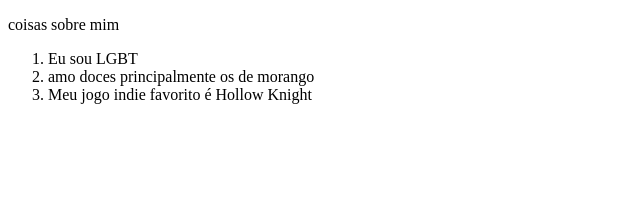
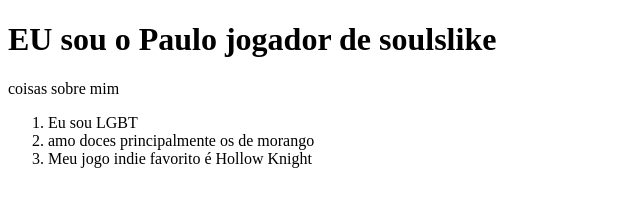
Before and after one commit to Paulo-dev-developer/prova-git-github, a plain HTML site: page sobre.html in a window 1280 px wide. Shown: the whole page, without its empty margins (0-640 px from the left). Drawn offline with Linux system fonts and the light colour scheme.

Commit message:
adicionei o tilte

```diff
--- a/sobre.html
+++ b/sobre.html
@@ -3,9 +3,10 @@
 <head>
     <meta charset="UTF-8">
     <meta name="viewport" content="width=device-width, initial-scale=1.0">
-    <title></title>
+    <title>informaçõesde verdade sobre mim</title>
 </head>
 <body>
+    <h1>EU sou o Paulo jogador de soulslike</h1>
     <p>coisas sobre mim</p>
     <ol>
         <li>Eu sou LGBT</li>
```
